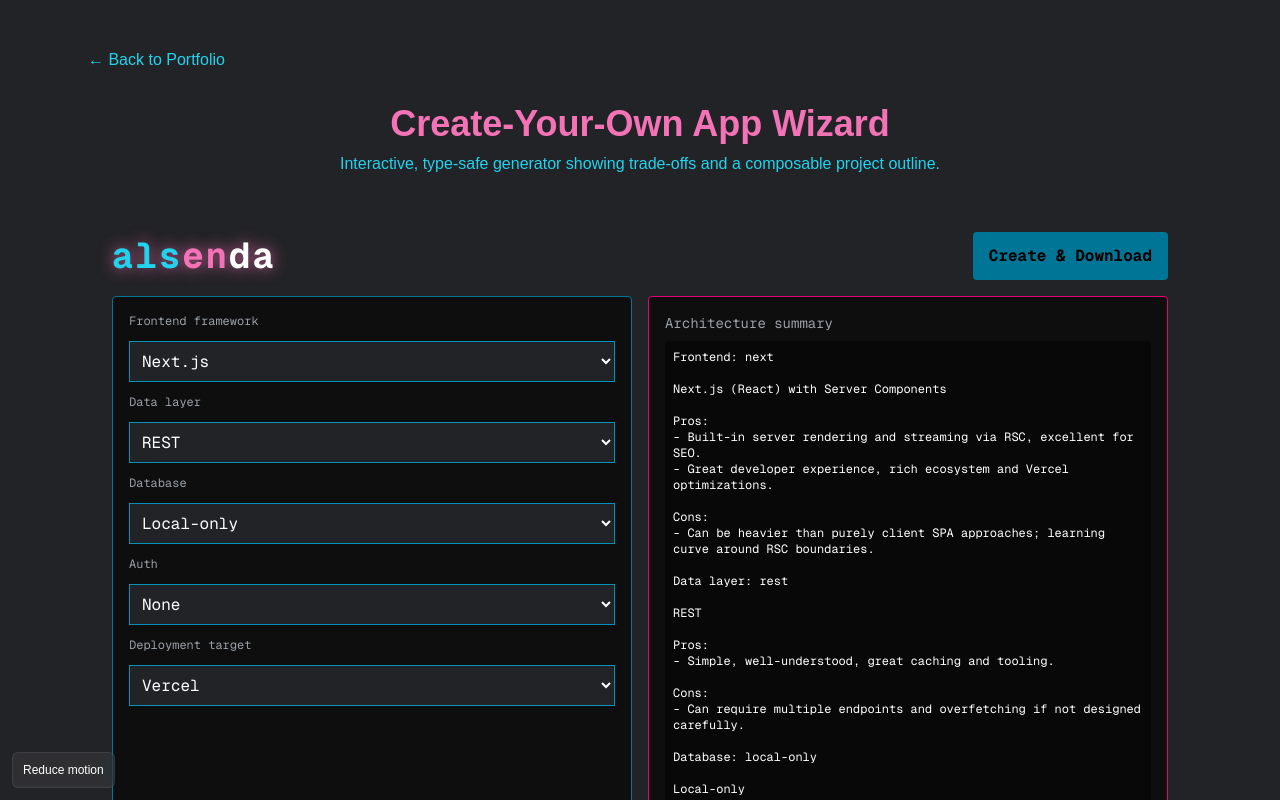
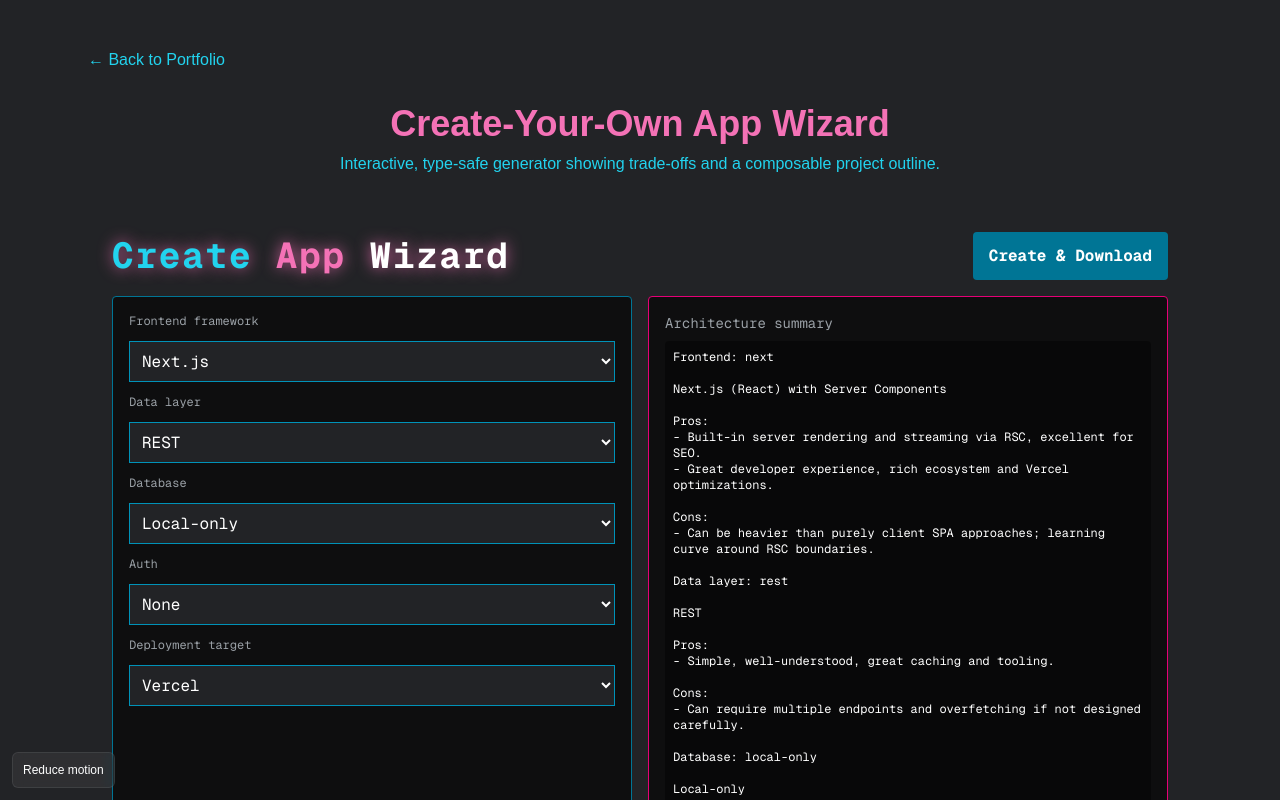
Before and after one commit to alsenda/alsenda.com, a Next.js app: page /apps/app1 in a window 1280 px wide. Shown: the top 800 px of the page. Built offline with nearby package versions, Linux system fonts and the light colour scheme.

Commit message:
feat(apps): move LiveChat to App2 and inline open App2 in AppEmbed

```diff
--- a/src/app/apps/app2/page.tsx
+++ b/src/app/apps/app2/page.tsx
@@ -1,3 +1,5 @@
+import LiveChat from '../../../components/LiveChat';
+
 export default function App2() {
   return (
     <div className="min-h-screen bg-gradient-to-br from-cyan-900 via-cyan-800 to-cyan-900 text-white">
@@ -28,6 +30,10 @@ export default function App2() {
             </div>
           ))}
         </div>
+
+        <div className="mt-12">
+          <LiveChat />
+        </div>
       </div>
     </div>
   );
--- a/src/app/page.tsx
+++ b/src/app/page.tsx
@@ -1,4 +1,3 @@
-import LiveChat from '../components/LiveChat';
 import AppEmbed from '../components/AppEmbed';
 
 export default function Home() {
@@ -55,10 +54,7 @@ export default function Home() {
         </div>
       </nav>
 
-      {/* Live chat */}
-      <LiveChat />
-
-      {/* Applications Section rendered by client component to support inline app opening */}
+  {/* Applications Section rendered by client component to support inline app opening */}
       <AppEmbed applications={applications} />
 
       {/* About Section */}
--- a/src/components/AppEmbed.tsx
+++ b/src/components/AppEmbed.tsx
@@ -3,6 +3,7 @@ import React, { useState } from 'react';
 import dynamic from 'next/dynamic';
 
 const AppWizard = dynamic(() => import('./AppWizard'), { ssr: false });
+const LiveChat = dynamic(() => import('./LiveChat'), { ssr: false });
 
 type AppDef = { name: string; description: string; subdomain: string; status: string };
 
@@ -50,9 +51,16 @@ export default function AppEmbed({ applications }: { applications: AppDef[] }) {
           <div className="mb-4">
             <button className="text-sm text-cyan-400 underline" onClick={() => setOpenApp(null)}>Close app</button>
           </div>
-          <div className="bg-black/80 p-6 rounded border border-cyan-500">
-            <AppWizard />
+          <AppWizard />
+        </section>
+      )}
+
+      {openApp === 'app2' && (
+        <section className="max-w-6xl mx-auto px-6 py-12">
+          <div className="mb-4">
+            <button className="text-sm text-cyan-400 underline" onClick={() => setOpenApp(null)}>Close app</button>
           </div>
+          <LiveChat />
         </section>
       )}
     </>
--- a/src/components/AppWizard.tsx
+++ b/src/components/AppWizard.tsx
@@ -94,11 +94,11 @@ export default function AppWizard(): React.ReactElement {
       <div className="max-w-6xl mx-auto px-6 py-6">
         <div className="flex items-center justify-between mb-4">
           <h2 className="text-4xl font-bold text-pink-400 tracking-wider glitch" style={{textShadow: '0 0 15px rgba(244, 114, 182, 0.8)'}}>
-            <span style={{color: 'rgb(var(--ega-cyan))'}}>als</span><span style={{color: 'rgb(var(--ega-magenta))'}}>en</span><span style={{color: 'rgb(var(--ega-white))'}}>da</span>
+            <span style={{color: 'rgb(var(--ega-cyan))'}}>Create</span><span style={{color: 'rgb(var(--ega-magenta))'}}> App</span><span style={{color: 'rgb(var(--ega-white))'}}> Wizard</span>
             <span className="hero-caret">▌</span>
           </h2>
           <div>
-            <button className="px-4 h-12 inline-flex items-center bg-cyan-700 text-black font-bold rounded" onClick={handleCreateAndDownload} disabled={zipping}>
+            <button className="px-4 h-12 inline-flex items-center bg-cyan-700 text-white font-bold rounded" onClick={handleCreateAndDownload} disabled={zipping}>
               {zipping ? 'Creating...' : 'Create & Download'}
             </button>
           </div>
```
